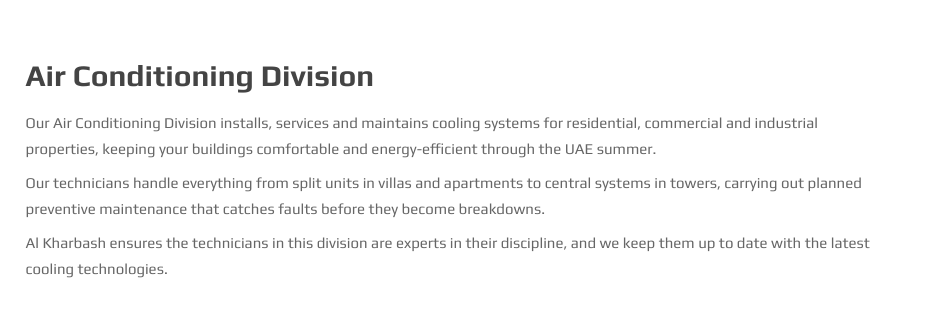
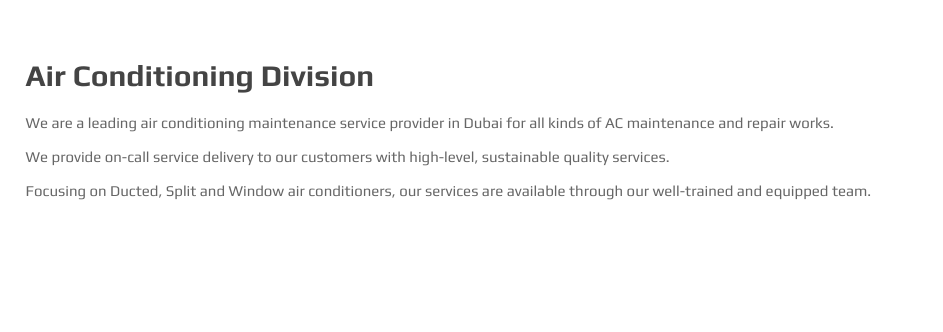
Before and after one commit to Yennetivinay/Al-kharbash, a plain HTML site: page air-conditioning.html in a window 1280 px wide. Shown: the part 423-755 px from the top of the page, 337-1280 px from the left. Drawn offline with Linux system fonts and the light colour scheme.

Commit message:
Air Conditioning page: use company-supplied intro text

```diff
--- a/air-conditioning.html
+++ b/air-conditioning.html
@@ -223,9 +223,9 @@
           <div class="col-md-9 col-sm-12 col-xs-12">
             <div class="single-well">
               <h3>Air Conditioning Division </h3>
-              <p>Our Air Conditioning Division installs, services and maintains cooling systems for residential, commercial and industrial properties, keeping your buildings comfortable and energy-efficient through the UAE summer. </p>
-              <p>Our technicians handle everything from split units in villas and apartments to central systems in towers, carrying out planned preventive maintenance that catches faults before they become breakdowns. </p>
-              <p>Al Kharbash ensures the technicians in this division are experts in their discipline, and we keep them up to date with the latest cooling technologies. </p>
+              <p>We are a leading air conditioning maintenance service provider in Dubai for all kinds of AC maintenance and repair works. </p>
+              <p>We provide on-call service delivery to our customers with high-level, sustainable quality services. </p>
+              <p>Focusing on Ducted, Split and Window air conditioners, our services are available through our well-trained and equipped team. </p>
             </div>
           </div>
 
```
